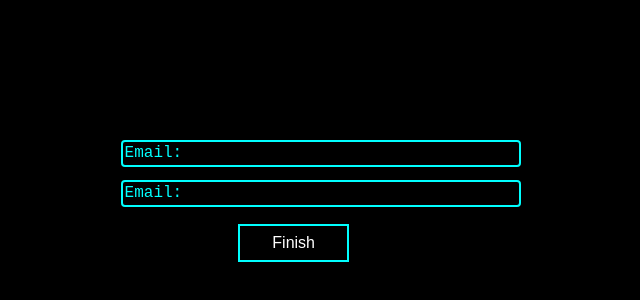
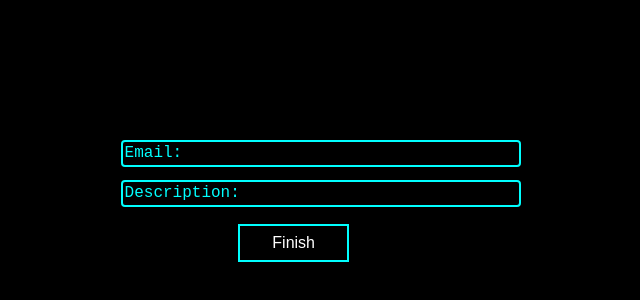
Before and after one commit to moddinghubAPI/moddinghubAPI.github.io, a plain HTML site: page index.html in a window 1280 px wide. Shown: the part 180-480 px from the top of the page, 289-929 px from the left. Drawn offline with Linux system fonts and the light colour scheme.

Commit message:
Update index.html

```diff
--- a/index.html
+++ b/index.html
@@ -7,7 +7,7 @@
   </head>
   <body>
 <textarea id = "alltext1"class="alltext">Email: </textarea>
-	  <textarea id = "alltext2"class="texta">Email: </textarea>
+	  <textarea id = "alltext2"class="texta">Description: </textarea>
     <button class= "button"  id= "button1" onclick="sendMessage()">Finish</button>
 
   </body>
```
